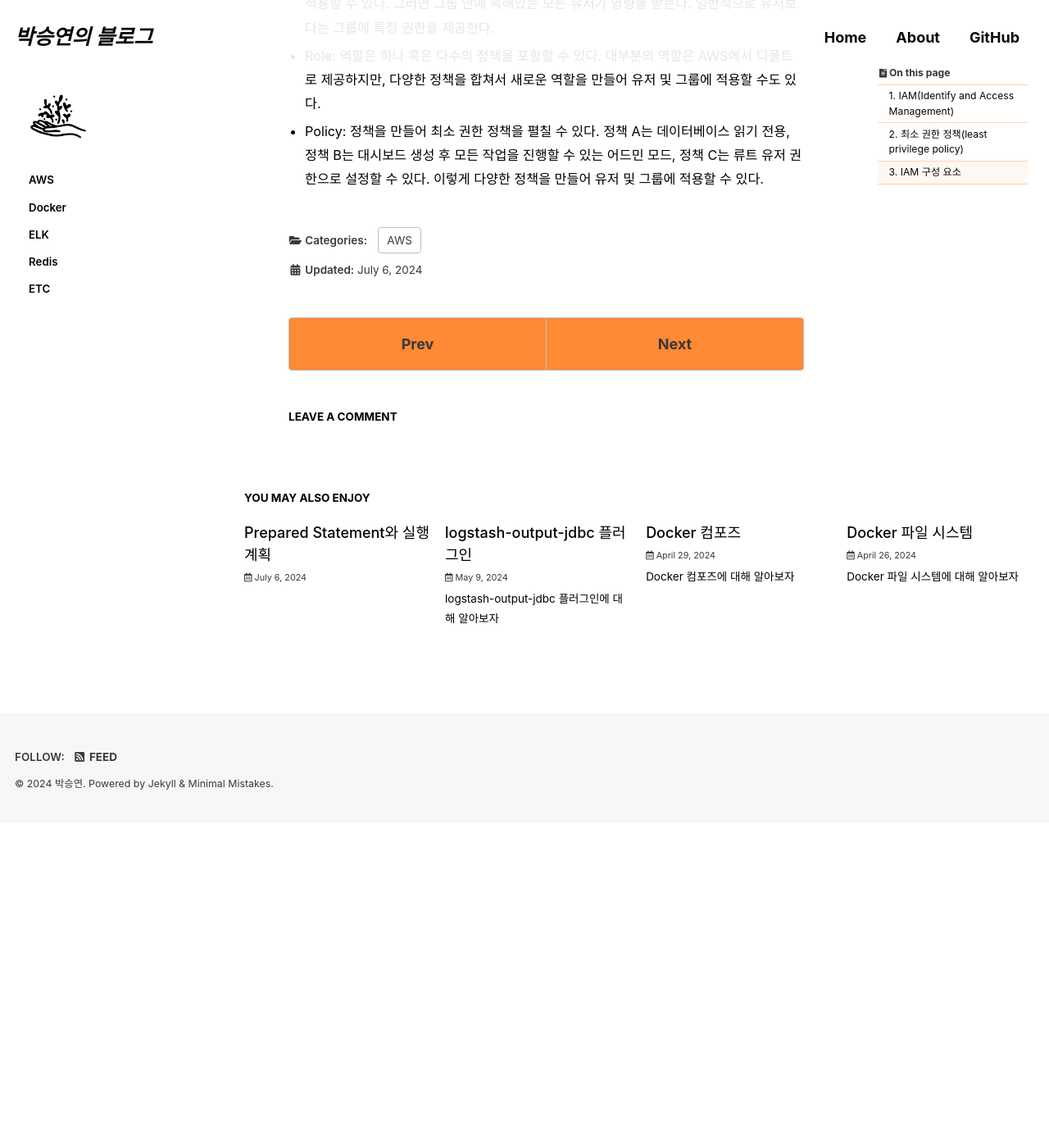
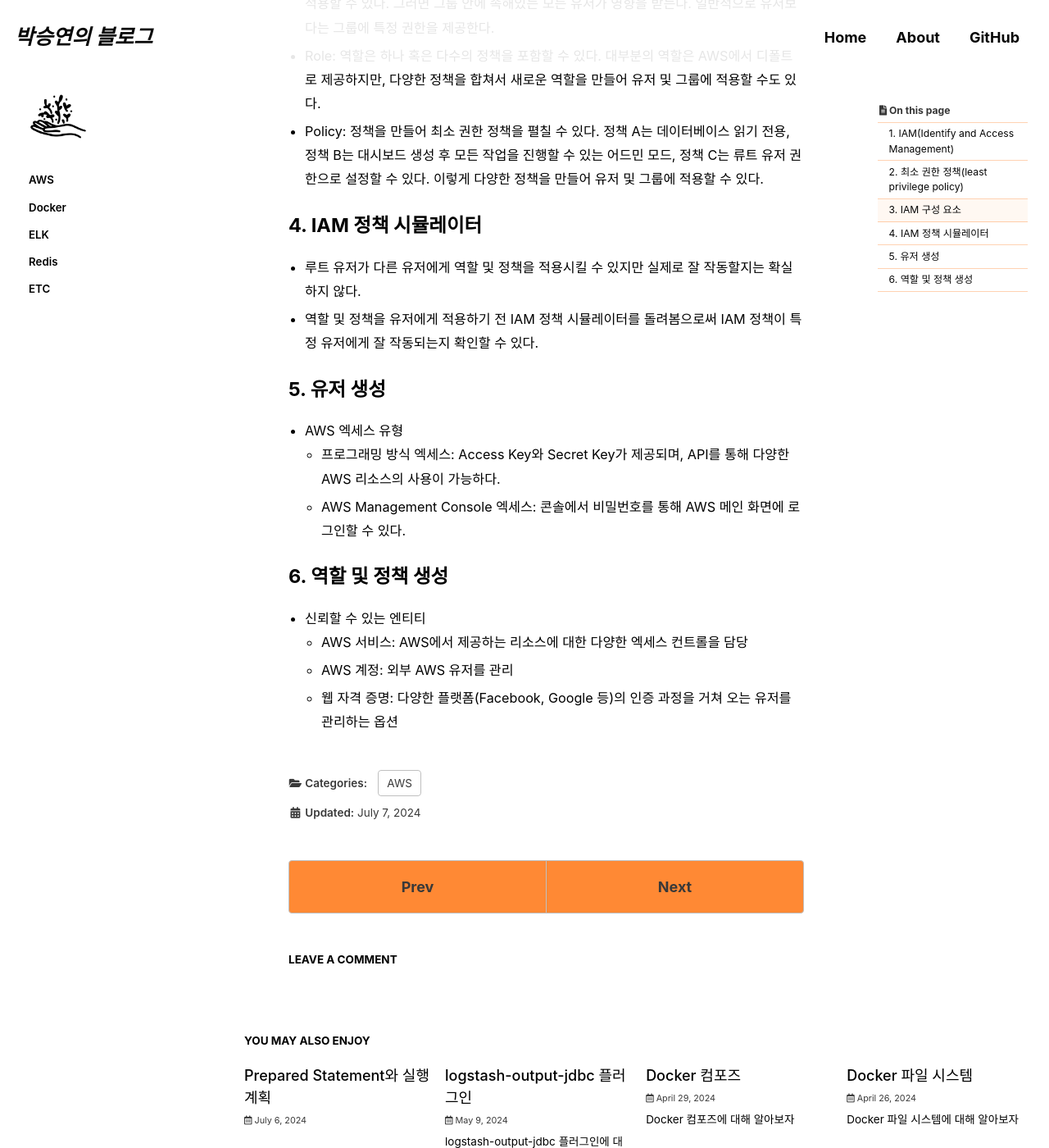
Before and after one commit to seungyeonpark/seungyeonpark.github.io, a Jekyll site: the page built from _posts/aws/2024-07-06-aws-iam.md, in a window 1280 px wide and 1400 px high, scrolled down 836 px. Shown: the whole window at 82% size. Built offline with Jekyll 4.4.1, drawn with Linux system fonts in a browser that asks for light colours; cached includes are drawn as plain includes; some web fonts are replaced; comment, search, counter and statistics services are not loaded; before the commit the page ends 1839 px from its top, so only the background shows below that.

Commit message:
Docs: AWS IAM

```diff
--- a/_posts/aws/2024-07-06-aws-iam.md
+++ b/_posts/aws/2024-07-06-aws-iam.md
@@ -30,3 +30,18 @@
 - Group: 하나 혹은 여러 유저를 포함한다. 접근 권한을 설정할 때 유저 개개인이 아닌 그룹에 적용할 수 있다. 그러면 그룹 안에 속해있는 모든 유저가 영향을 받는다. 일반적으로 유저보다는 그룹에 특정 권한을 제공한다.
 - Role: 역할은 하나 혹은 다수의 정책을 포함할 수 있다. 대부분의 역할은 AWS에서 디폴트로 제공하지만, 다양한 정책을 합쳐서 새로운 역할을 만들어 유저 및 그룹에 적용할 수도 있다.
 - Policy: 정책을 만들어 최소 권한 정책을 펼칠 수 있다. 정책 A는 데이터베이스 읽기 전용, 정책 B는 대시보드 생성 후 모든 작업을 진행할 수 있는 어드민 모드, 정책 C는 류트 유저 권한으로 설정할 수 있다. 이렇게 다양한 정책을 만들어 유저 및 그룹에 적용할 수 있다.
+
+## 4. IAM 정책 시뮬레이터
+- 루트 유저가 다른 유저에게 역할 및 정책을 적용시킬 수 있지만 실제로 잘 작동할지는 확실하지 않다.
+- 역할 및 정책을 유저에게 적용하기 전 IAM 정책 시뮬레이터를 돌려봄으로써 IAM 정책이 특정 유저에게 잘 작동되는지 확인할 수 있다.
+
+## 5. 유저 생성
+- AWS 엑세스 유형
+  - 프로그래밍 방식 엑세스: Access Key와 Secret Key가 제공되며, API를 통해 다양한 AWS 리소스의 사용이 가능하다.
+  - AWS Management Console 엑세스: 콘솔에서 비밀번호를 통해 AWS 메인 화면에 로그인할 수 있다.
+
+## 6. 역할 및 정책 생성
+- 신뢰할 수 있는 엔티티
+  - AWS 서비스: AWS에서 제공하는 리소스에 대한 다양한 엑세스 컨트롤을 담당
+  - AWS 계정: 외부 AWS 유저를 관리
+  - 웹 자격 증명: 다양한 플랫폼(Facebook, Google 등)의 인증 과정을 거쳐 오는 유저를 관리하는 옵션
```
Also changed, not shown: other parts of _posts/aws/2024-07-06-aws-iam.md (+1 -1 lines).
